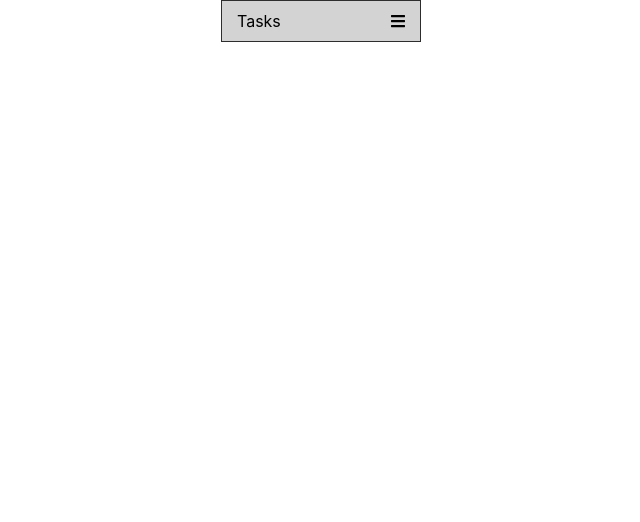
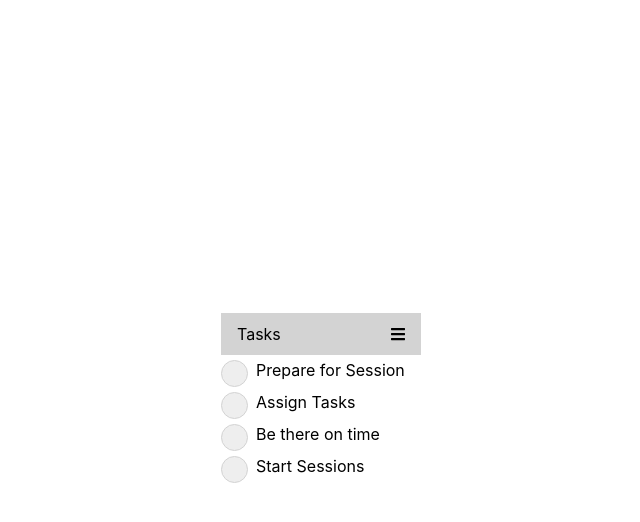
Before and after one commit to Nare-Stepanyan/to-do, a React (Create React App) app: page / in a window 1280 px wide. Shown: the top 522 px of the page, without its empty margins (319-959 px from the left). Built offline with nearby package versions, Linux system fonts and the light colour scheme.

Commit message:
task added

```diff
--- a/src/App.css
+++ b/src/App.css
@@ -1,17 +1,102 @@
+html,
+body {
+  height: 100%;
+  margin: 0;
+}
 .app {
   width: 100%;
   display: flex;
   justify-content: center;
   align-items: center;
+  height: 100vh;
 }
 .todo-header {
   display: flex;
   justify-content: space-between;
   align-items: center;
-  border: 1px solid #2d2d2d;
+  border: 1px solid lightgrey;
   padding: 10px 15px;
   background-color: lightgrey;
 }
 .wrapper {
   width: 200px;
 }
+li {
+  list-style-type: none;
+}
+ul {
+  width: 100%;
+  position: relative;
+  padding: 0;
+  margin: 0;
+}
+/* Customize the label (the container) */
+.container {
+  display: block;
+  position: relative;
+  padding-left: 35px;
+  margin-bottom: 12px;
+  margin-top: 5px;
+  cursor: pointer;
+  font-size: 16px;
+  -webkit-user-select: none;
+  -moz-user-select: none;
+  -ms-user-select: none;
+  user-select: none;
+}
+
+/* Hide the browser's default checkbox */
+.container input {
+  position: absolute;
+  opacity: 0;
+  cursor: pointer;
+  height: 0;
+  width: 0;
+}
+
+/* Create a custom checkbox */
+.checkmark {
+  position: absolute;
+  top: 0;
+  left: 0;
+  height: 25px;
+  width: 25px;
+  background-color: #eee;
+  border-radius: 50%;
+  border: 1px solid lightgrey;
+}
+
+/* On mouse-over, add a grey background color */
+.container:hover input ~ .checkmark {
+  background-color: #ccc;
+}
+
+/* When the checkbox is checked, add a blue background */
+.container input:checked ~ .checkmark {
+  background-color: #008080;
+}
+
+/* Create the checkmark/indicator (hidden when not checked) */
+.checkmark:after {
+  content: "";
+  position: absolute;
+  display: none;
+}
+
+/* Show the checkmark when checked */
+.container input:checked ~ .checkmark:after {
+  display: block;
+}
+
+/* Style the checkmark/indicator */
+.container .checkmark:after {
+  left: 9px;
+  top: 5px;
+  width: 5px;
+  height: 10px;
+  border: solid white;
+  border-width: 0 3px 3px 0;
+  -webkit-transform: rotate(45deg);
+  -ms-transform: rotate(45deg);
+  transform: rotate(45deg);
+}
--- a/src/components/Task.js
+++ b/src/components/Task.js
@@ -1,10 +1,13 @@
 import React from "react";
 
-const Task = ({ name, value }) => {
+const Task = ({ value }) => {
   return (
     <div>
-      <input type="checkbox" name={name} />
-      <label for={name}>{value}</label>
+      <label className="container">
+        {value}
+        <input type="checkbox" />
+        <span className="checkmark"></span>
+      </label>
     </div>
   );
 };
--- a/src/components/ToDos.js
+++ b/src/components/ToDos.js
@@ -1,9 +1,37 @@
-import React from "react";
+import React, { useState } from "react";
 import Task from "./Task";
 import { FontAwesomeIcon } from "@fortawesome/react-fontawesome";
 import { faBars } from "@fortawesome/free-solid-svg-icons";
+import idGenerator from "./../helpers/idGenerator";
 
+let tasksList = [
+  {
+    id: idGenerator(),
+    item: "Prepare for Session",
+  },
+  {
+    id: idGenerator(),
+    item: "Assign Tasks",
+  },
+  {
+    id: idGenerator(),
+    item: "Be there on time",
+  },
+  {
+    id: idGenerator(),
+    item: "Start Sessions",
+  },
+];
 function ToDos() {
+  const [tasks, setTasks] = useState(tasksList);
+  let taskList = tasks.map((el) => {
+    return (
+      <li key={el.id}>
+        <Task value={el.item} />
+      </li>
+    );
+  });
+  console.log(tasks);
   return (
     <div>
       <div className="wrapper">
@@ -13,6 +41,7 @@ function ToDos() {
             <FontAwesomeIcon icon={faBars} />
           </span>
         </div>
+        <ul>{taskList}</ul>
       </div>
     </div>
   );
--- /dev/null
+++ b/src/helpers/idGenerator.js
@@ -0,0 +1,7 @@
+export default function idGenerator() {
+  return (
+    Math.random().toString(32).slice(2) +
+    "-" +
+    Math.random().toString(32).slice(2)
+  );
+}
```
